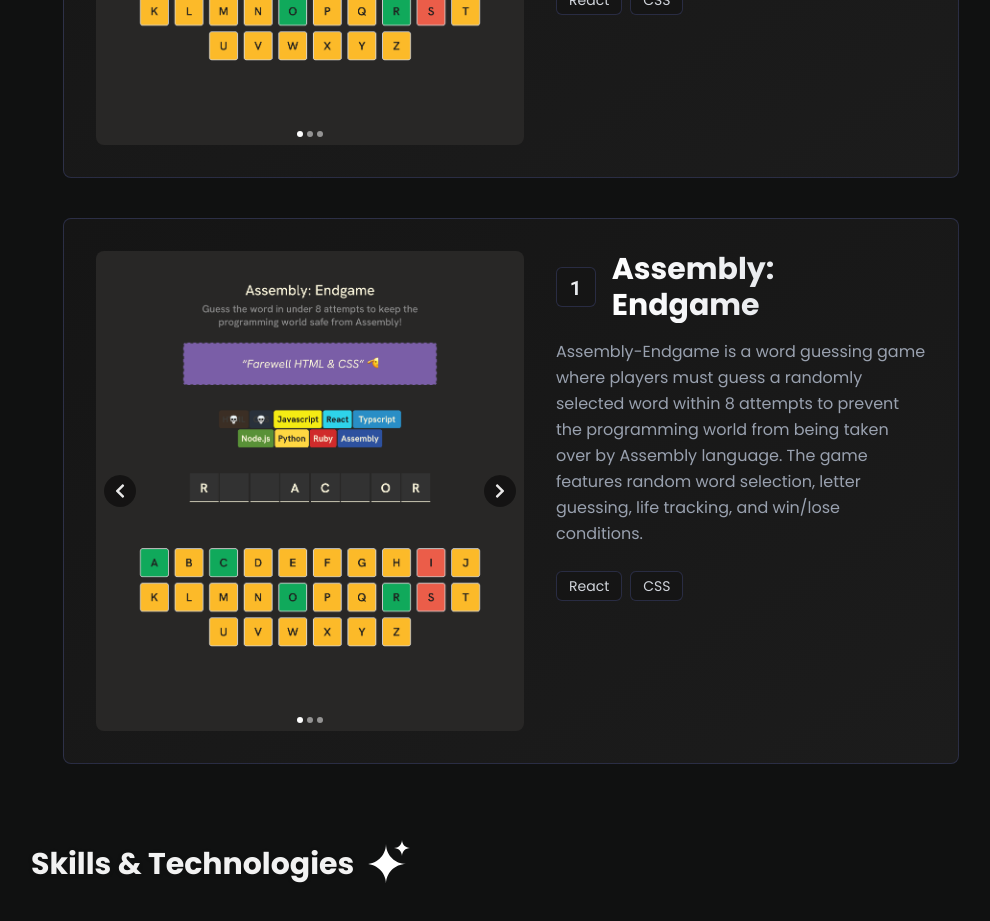
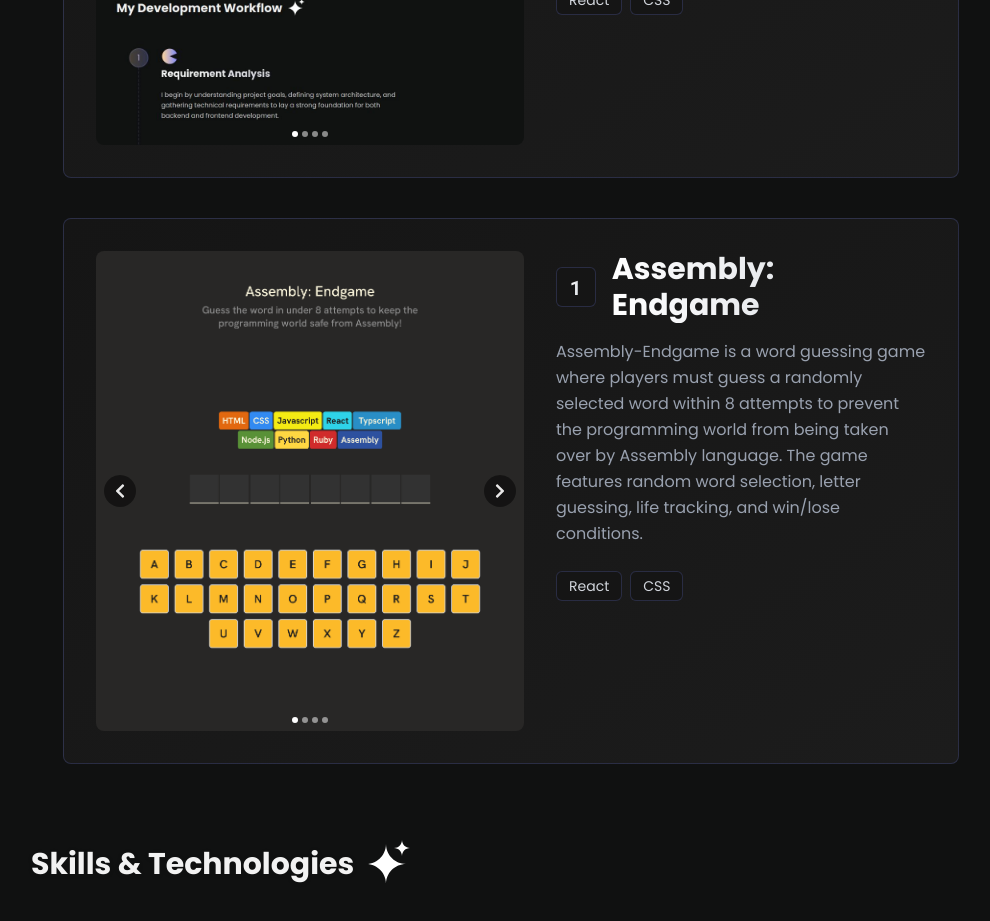
Before and after one commit to Still-Maintainance/Portfolio-2.0, a React (Vite) app: page / in a window 1280 px wide. Shown: the part 3080-4001 px from the top of the page, without its empty margins (129-1119 px from the left). Built offline with nearby package versions, Linux system fonts and the light colour scheme.

Commit message:
feat: update Project component images and add new portfolio image

```diff
--- a/src/App.jsx
+++ b/src/App.jsx
@@ -6,6 +6,12 @@ import Project from "./Project";
 import TechStack from "./Tech";
 import Contact from "./Contact";
 import About from "./About";
+import assembly2 from "./assets/projects/assembly2.png";
+import assembly from "./assets/projects/assembly.png";
+import assemblyWin from "./assets/projects/assembly-win.png";
+import assemblyLost from "./assets/projects/assembly-lost.png";
+import portfolio from "./assets/projects/portfolio.jpg";
+
 export default function App() {
   return (
     <div className="pt-6.5">
@@ -20,40 +26,27 @@ export default function App() {
           number="1"
           description="Assembly-Endgame is a word guessing game where players must guess a randomly selected word within 8 attempts to prevent the programming world from being taken over by Assembly language. The game features random word selection, letter guessing, life tracking, and win/lose conditions."
           technologies={["React", "CSS"]}
-          images={[
-            "src/assets/projects/assembly2.png",
-            "src/assets/projects/assembly.png",
-            "src/assets/projects/assembly-win.png",
-            "src/assets/projects/assembly-lost.png",
-          ]}
-          demoLink="https://assembly-endgame-160527.netlify.app/"
-          githubLink="https://github.com/roxxe3/Assembly-Endgame"
+          images={[assembly2, assembly, assemblyWin, assemblyLost]}
+          demoLink="..."
+          githubLink="..."
         />
         <Project
           title="Assembly: Endgame"
           number="1"
           description="Assembly-Endgame is a word guessing game where players must guess a randomly selected word within 8 attempts to prevent the programming world from being taken over by Assembly language. The game features random word selection, letter guessing, life tracking, and win/lose conditions."
           technologies={["React", "CSS"]}
-          images={[
-            "src/assets/projects/assembly.png",
-            "src/assets/projects/assembly2.png",
-            "src/assets/projects/assembly.png",
-          ]}
-          demoLink="https://assembly-endgame-160527.netlify.app/"
-          githubLink="https://github.com/roxxe3/Assembly-Endgame"
+          images={[portfolio, assembly, assemblyWin, assemblyLost]}
+          demoLink="..."
+          githubLink="..."
         />
         <Project
           title="Assembly: Endgame"
           number="1"
           description="Assembly-Endgame is a word guessing game where players must guess a randomly selected word within 8 attempts to prevent the programming world from being taken over by Assembly language. The game features random word selection, letter guessing, life tracking, and win/lose conditions."
           technologies={["React", "CSS"]}
-          images={[
-            "src/assets/projects/assembly.png",
-            "src/assets/projects/assembly2.png",
-            "src/assets/projects/assembly.png",
-          ]}
-          demoLink="https://assembly-endgame-160527.netlify.app/"
-          githubLink="https://github.com/roxxe3/Assembly-Endgame"
+          images={[assembly2, assembly, assemblyWin, assemblyLost]}
+          demoLink="..."
+          githubLink="..."
         />
       </div>
       <Title title="Skills & Technologies" />
```
Also changed, not shown: src/assets/projects/portfolio.jpg (added), src/components/logo.jsx (deleted).
